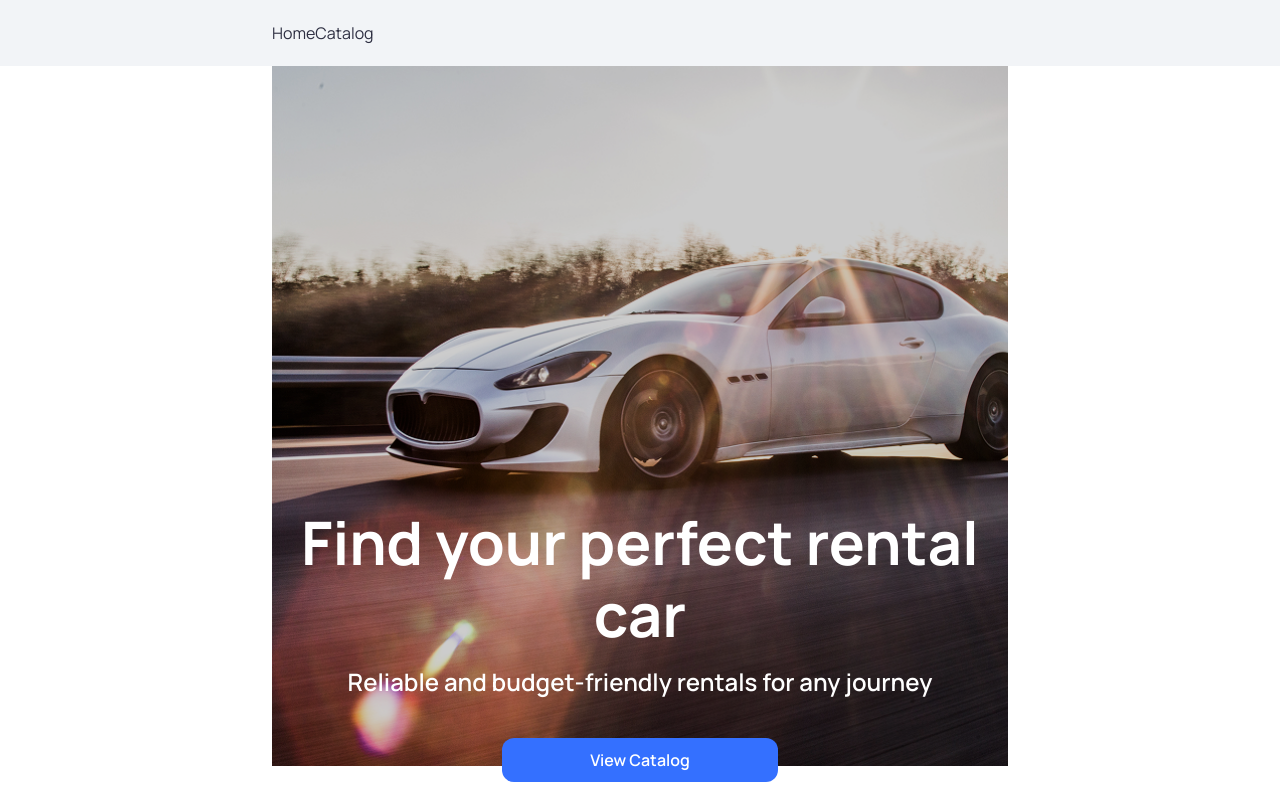
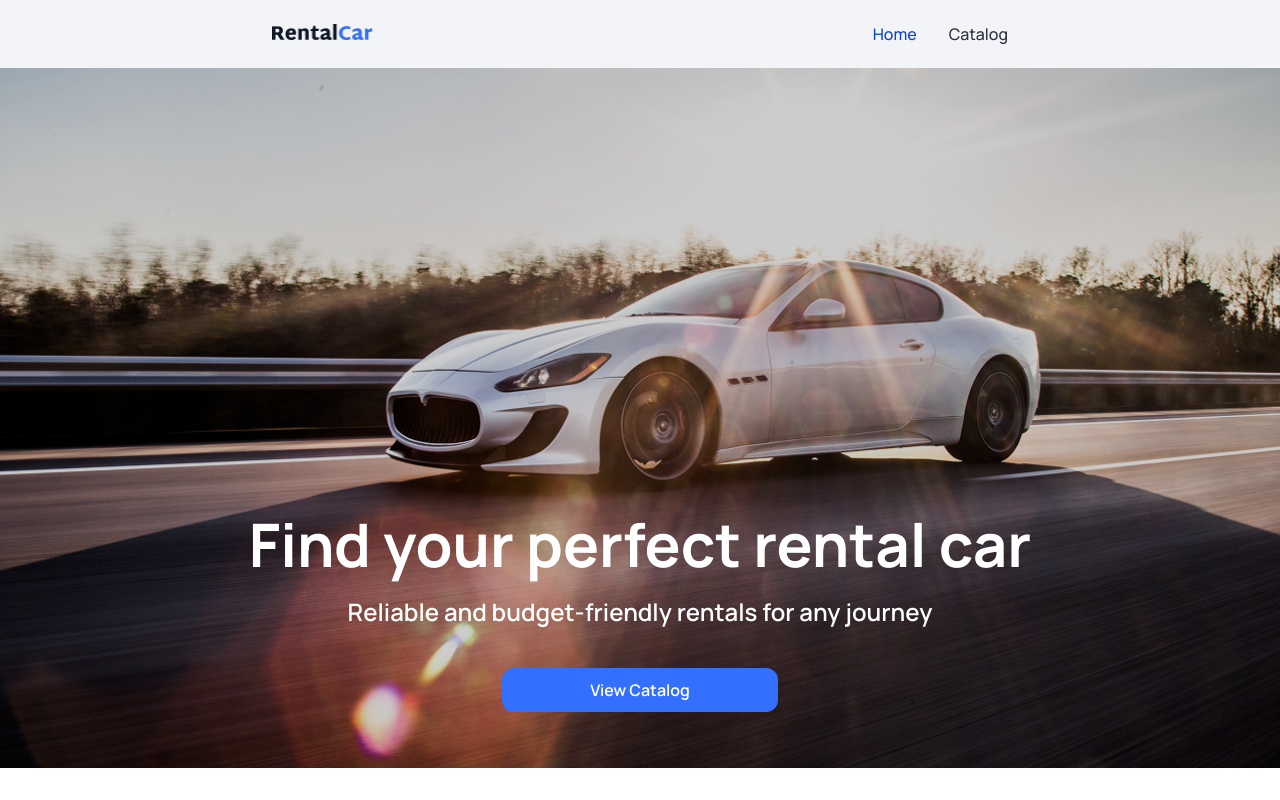
Before and after one commit to alexdevsprint/rental-car, a React (Vite) app: page / in a window 1280 px wide. Built offline with nearby package versions, Linux system fonts and the light colour scheme.

Commit message:
fix header

```diff
--- a/src/components/AppNavigation/AppNavigation.module.css
+++ b/src/components/AppNavigation/AppNavigation.module.css
@@ -0,0 +1,14 @@
+.nav {
+    display: flex;
+    gap: 32px;
+}
+
+.navLink {
+    font-weight: 500;
+    font-size: 16px;
+    line-height: 1.25;
+}
+
+.active {
+    color: #0B44CD;
+}
--- a/src/components/Header/Header.jsx
+++ b/src/components/Header/Header.jsx
@@ -1,9 +1,13 @@
 import css from "./Header.module.css";
 import AppNavigation from "../AppNavigation/AppNavigation";
+import { Link } from "react-router-dom";
 export default function Header() {
   return (
     <header className={css.header}>
-      <div className="container">
+      <div className={`${css.wrapper} container`}>
+        <Link to="/">
+          <img className={css.logo} src="/images/logo.png" alt="logo" />
+        </Link>
         <AppNavigation />
       </div>
     </header>
--- a/src/components/Header/Header.module.css
+++ b/src/components/Header/Header.module.css
@@ -1,4 +1,15 @@
+.wrapper {
+    display: flex;
+
+    justify-content: space-between;
+}
 .header {
     background-color: #F2F4F7;
     padding: 24px 0;
+
 }
+
+.logo {
+    width: 101px;
+    height: 16px;
+}
--- a/src/pages/HomePage/HomePage.jsx
+++ b/src/pages/HomePage/HomePage.jsx
@@ -1,7 +1,7 @@
 import Hero from "../../components/Hero/Hero"
 export default function HomePage() {
   return (
-    <div className={`container`}>
+    <div >
       <Hero />
     </div>
   );
```
Also changed, not shown: public/images/logo.png (added).
